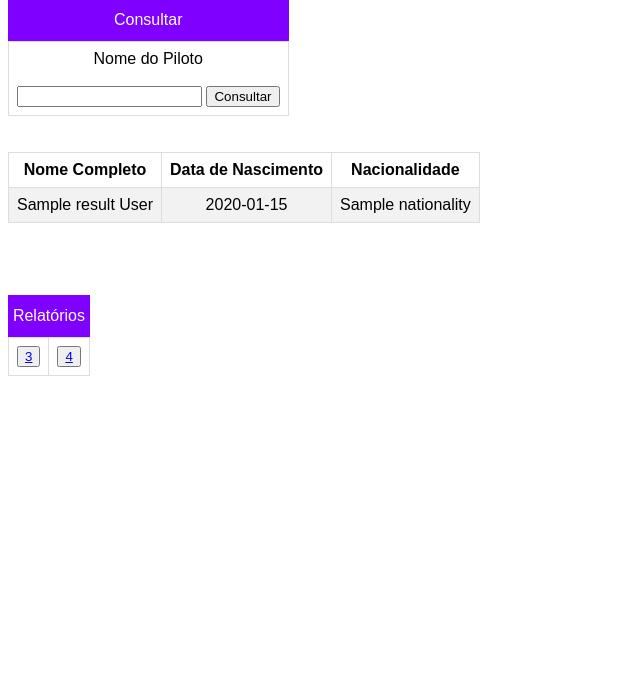
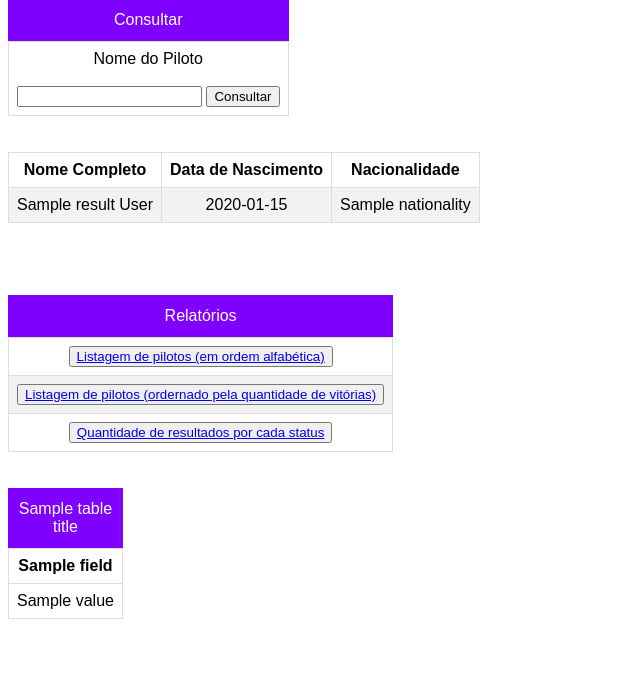
Before and after one commit to adiffpirate/flask-psql-docker-2, a Flask app: template app/templates/homepage_constructor.html in a window 1280 px wide. Shown: the part 457-1156 px from the top of the page, without its empty margins (0-640 px from the left). Before the commit the page ends 833 px from the top, so only its background shows below. Run offline with Flask 2, Linux system fonts and the light colour scheme; the template is opened without the code that fills it: most values are stand-ins (such as "Sample title", 1, 10 or a date in 2020).

Commit message:
Constructor reports

```diff
--- a/app/app.py
+++ b/app/app.py
@@ -20,11 +20,11 @@ def login():
         user = request.form['username']
         password = request.form['password']
         # Checa se um usuário com essa senha existe no banco de dados
-        login_result = db.query(f"SELECT userid, tipo, idoriginal FROM users WHERE login = '{user}' AND password = md5('{password}')")[0]
+        login_result = db.query(f"SELECT userid, tipo, idoriginal FROM users WHERE login = '{user}' AND password = md5('{password}')")
         if login_result:
-            current_user['id'] = login_result[0]
-            current_user['tipo'] = login_result[1]
-            current_user['id_original'] = login_result[2]
+            current_user['id'] = login_result[0][0]
+            current_user['tipo'] = login_result[0][1]
+            current_user['id_original'] = login_result[0][2]
 
             # Seta o nome do usuário de acordo seu tipo
             if current_user['tipo'] == 'Administrador':
@@ -150,6 +150,27 @@ def homepage():
             else:
                 message = 'Não existe um piloto com esse nome que já tenha corrido pela sua escuderia'
 
+        # Relatorio 3
+        order = request.args.get("ordem")
+        if report == '3' and order == 'vitorias':
+            table_title = 'Listagem de pilotos (ordernado pela quantidade de vitórias)'
+            fields = ['Piloto', 'Quantidade de Vitórias']
+            rows = db.query(f"SELECT * FROM list_drivers('{current_user['id_original']}') ORDER BY wins DESC")
+        elif report == '3':
+            table_title = 'Listagem de pilotos (em ordem alfabética)'
+            fields = ['Piloto', 'Quantidade de Vitórias']
+            rows = db.query(f"SELECT * FROM list_drivers('{current_user['id_original']}') ORDER BY name")
+
+        # Relatorio 4
+        if report == '4':
+            table_title = 'Quantidade de resultados por cada status'
+            fields = ['Status', 'Contagem']
+            rows = db.query(
+                f"SELECT DISTINCT status.status, COUNT(1) OVER (PARTITION BY status.statusid) AS count "
+                f"FROM results JOIN status ON results.statusid = status.statusid "
+                f"WHERE results.constructorid = '{current_user['id_original']}' ORDER BY count DESC"
+            )
+
         return render_template(
             'homepage_constructor.html',
             current_user=current_user,
@@ -158,7 +179,10 @@ def homepage():
             first_reg_year=first_reg_year,
             last_reg_year=last_reg_year,
             message=message,
-            results=results
+            results=results,
+            table_title=table_title,
+            fields=fields,
+            rows=rows
         )
 
     #--------------------#
--- a/app/templates/homepage_admin.html
+++ b/app/templates/homepage_admin.html
@@ -40,7 +40,7 @@
 			<tr><td>
 				<button type="button">Aeroportos brasileiros perto da cidade:
 				<form action="/" method="get">
-					<input type="text" name="cidade" value="{{ request.form.report_2_city }}">
+					<input type="text" name="cidade" value="{{ request.form.city }}">
 					<input type="hidden" name="relatorio" value="2">
 					<input class="btn btn-default" type="submit" value="Buscar">
 				</form>
--- a/app/templates/homepage_constructor.html
+++ b/app/templates/homepage_constructor.html
@@ -64,10 +64,34 @@
 	<table id="pretty" class="table table-striped table-responsive table-bordered">
 		<caption>Relatórios</caption>
 		<tbody>
-			<tr>
-				<td><a href="/relatorio?id=3"><button type="button">3</a></td>
-				<td><a href="/relatorio?id=4"><button type="button">4</a></td>
-			</tr>
+			<tr><td><a href="/?relatorio=3&ordem=alfabetica"><button type="button">Listagem de pilotos (em ordem alfabética)</a></td></tr>
+			<tr><td><a href="/?relatorio=3&ordem=vitorias"><button type="button">Listagem de pilotos (ordernado pela quantidade de vitórias)</a></td></tr>
+			<tr><td><a href="/?relatorio=4"><button type="button">Quantidade de resultados por cada status</a></td></tr>
 		</tbody>
 	</table>
+
+	{% if fields and rows %}
+		<br><br>
+		<table id="pretty" class="table table-striped table-responsive table-bordered">
+			<caption>{{ table_title }}</caption>
+			<thead>
+					<tr>
+						{% for field in fields %}
+							<th>{{ field }}</th>
+						{% endfor %}
+					</tr>
+				</thead>
+
+				<tbody>
+					{% for row in rows %}
+						<tr>
+							{% for value in row %}
+								<td>{{ value }}</td>
+							{% endfor %}
+						</tr>
+					{% endfor %}
+				</tbody>
+		</table>
+		<br><br><br><br>
+	{% endif %}
 {% endblock %}
--- a/app/templates/login.html
+++ b/app/templates/login.html
@@ -12,7 +12,7 @@
 			<input class="btn btn-default" type="submit" value="Login">
 		</form>
 		{% if error %}
-			<p class="error"><strong>Error:</strong> {{ error }}
+			<p class="error"><strong>Erro:</strong> {{ error }}
 		{% endif %}
 	</div>
 {% endblock %}
```
Also changed, not shown: database/init/queries/05_list_drivers.sql (added, +26 -0 lines), 1 other file.
